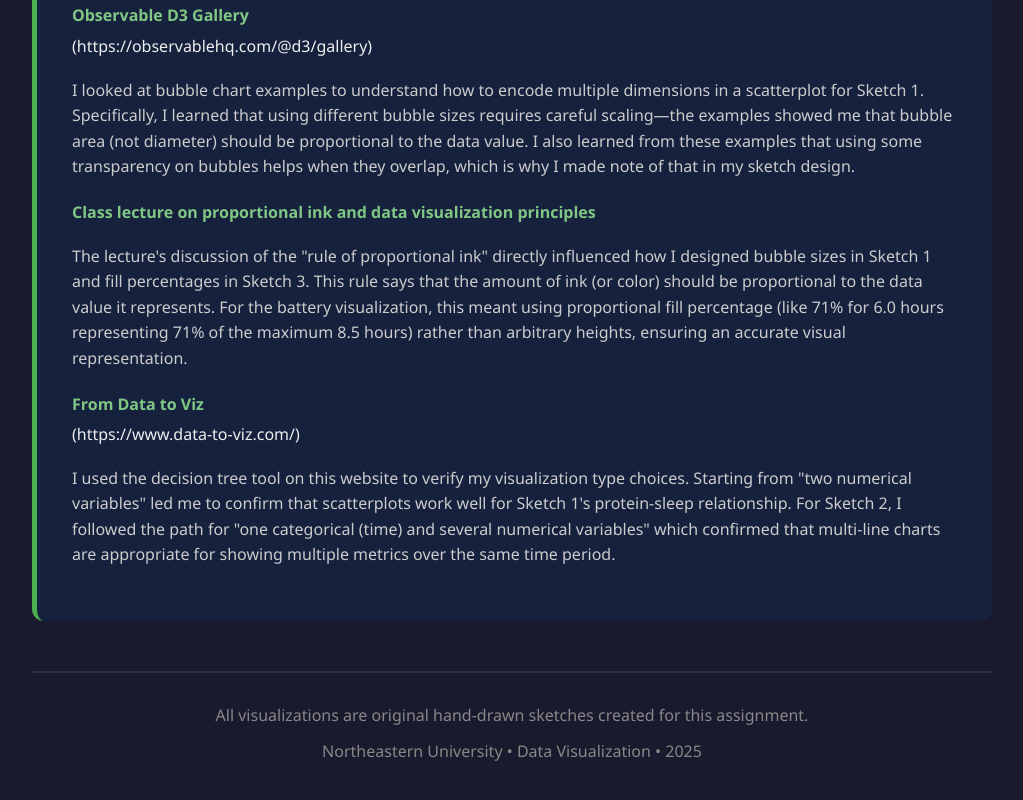
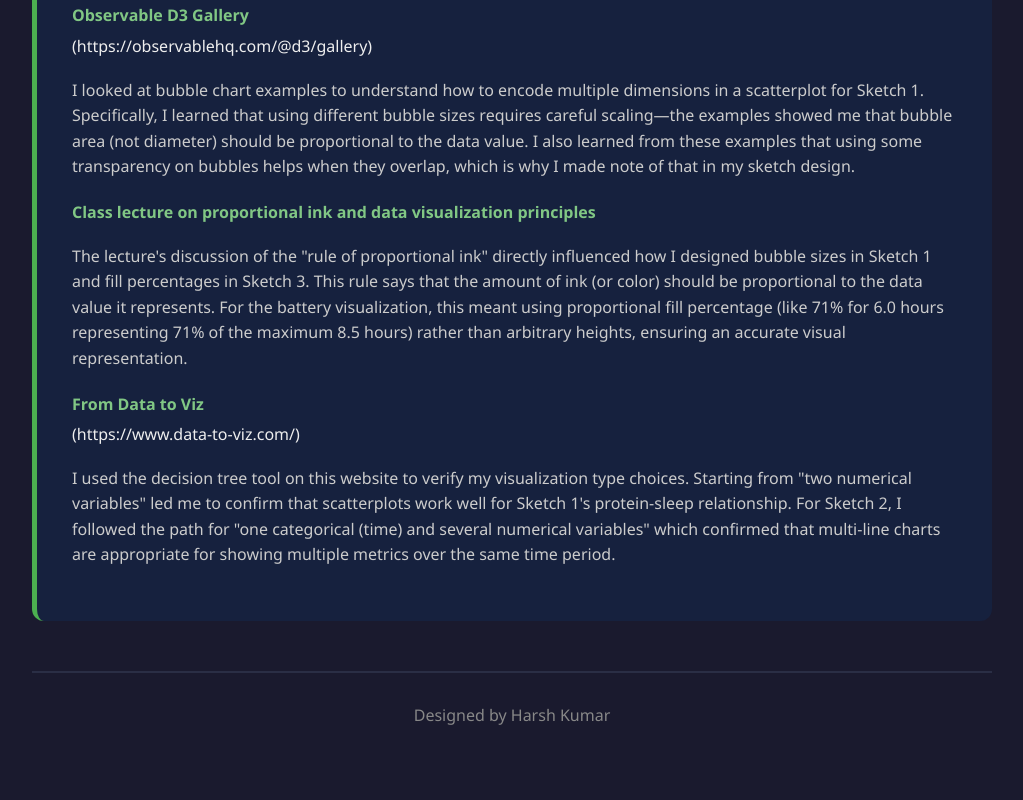
Before and after one commit to harsh96-web/dgm6109, a plain HTML site: page term/sketches/final/index.html in a window 1280 px wide. Shown: the part 4233-5033 px from the top of the page, without its empty margins (128-1151 px from the left). Drawn offline with Linux system fonts and the light colour scheme.

Commit message:
Update footer in index.html
Removed footer content and added designer credit.

```diff
--- a/term/sketches/final/index.html
+++ b/term/sketches/final/index.html
@@ -383,10 +383,8 @@
 </div>
 
     <footer>
-      <p>All visualizations are original hand-drawn sketches created for this assignment.</p>
-      <p style="margin-top: 10px;">Northeastern University • Data Visualization • 2025</p>
-    </footer>
-
+  <p>Designed by Harsh Kumar</p>
+</footer>
   </div>
 
 </body>
```
